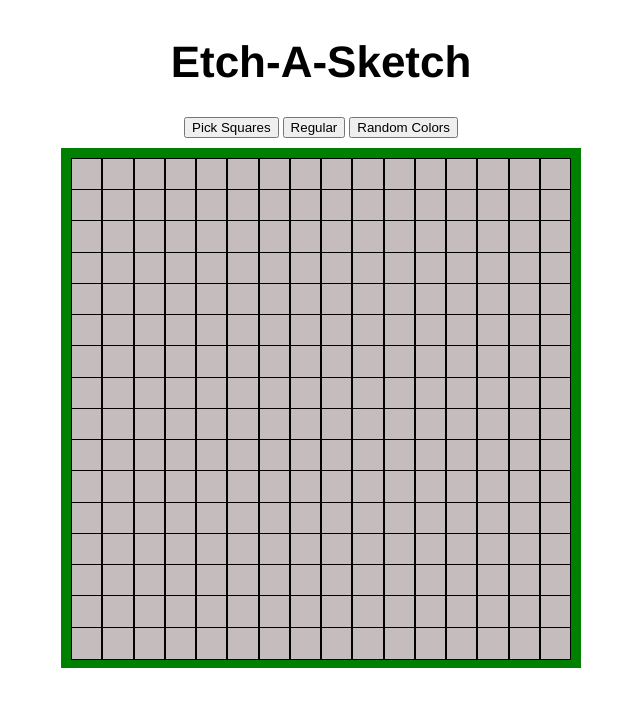
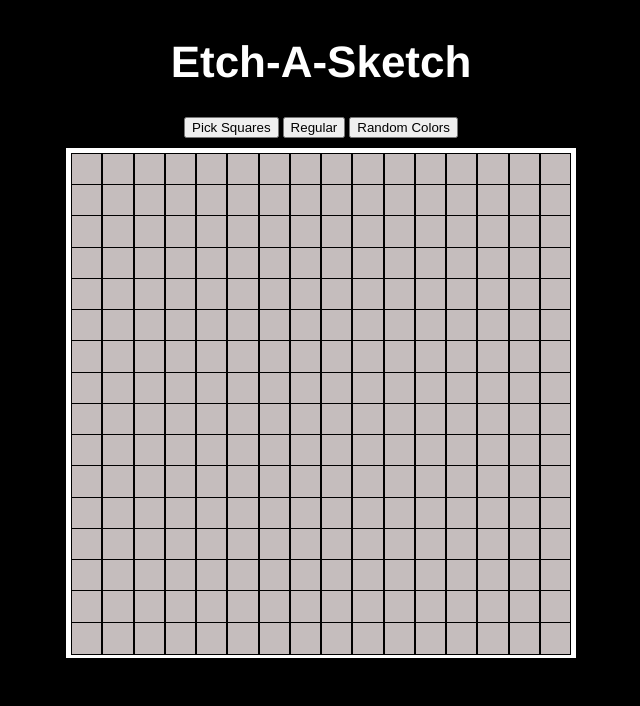
Before and after one commit to alvinalic1/Etch-a-Sketch, a plain HTML site: page index.html in a window 1280 px wide. Shown: the whole page, without its empty margins (319-959 px from the left). Drawn offline with Linux system fonts and the light colour scheme.

Commit message:
Change style of page

```diff
--- a/style.css
+++ b/style.css
@@ -1,13 +1,13 @@
 body{
     display: flex;
     flex-direction: column;
-    justify-content: center;
     align-items: center;
+    background: black;
 }
 .grid{
     display: flex;
     flex-direction: column;
-    border: 10px solid green;
+    border: 5px solid white;
     margin: 10px;
     width: 500px;
     height: 500px;
@@ -16,7 +16,10 @@ body{
 .title{
     font-family:'Franklin Gothic Medium', 'Arial Narrow', Arial, sans-serif;
     font-size: 22px;
+    color: white;
 }
+
+
 
 .column{
     display: flex;
```
